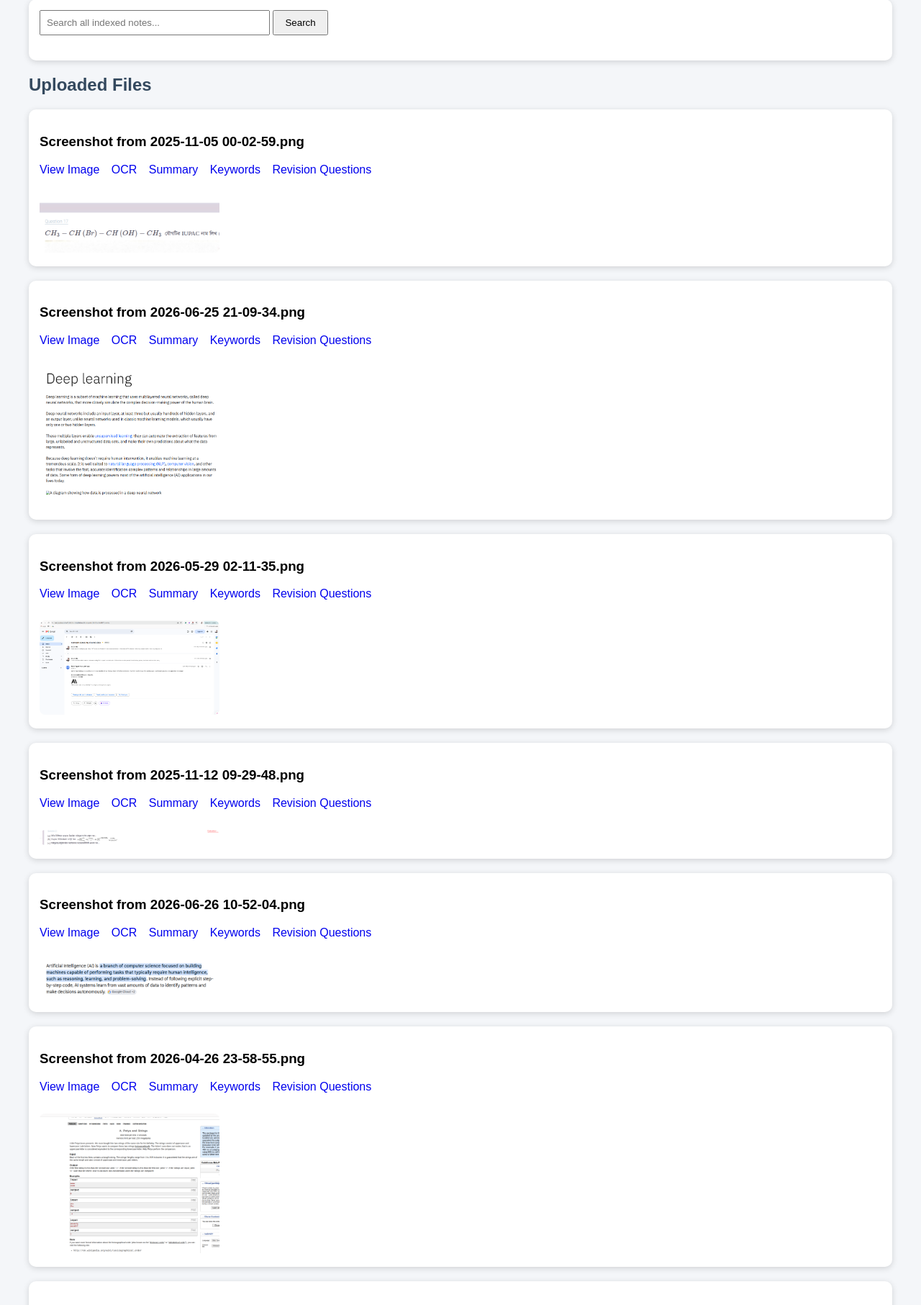
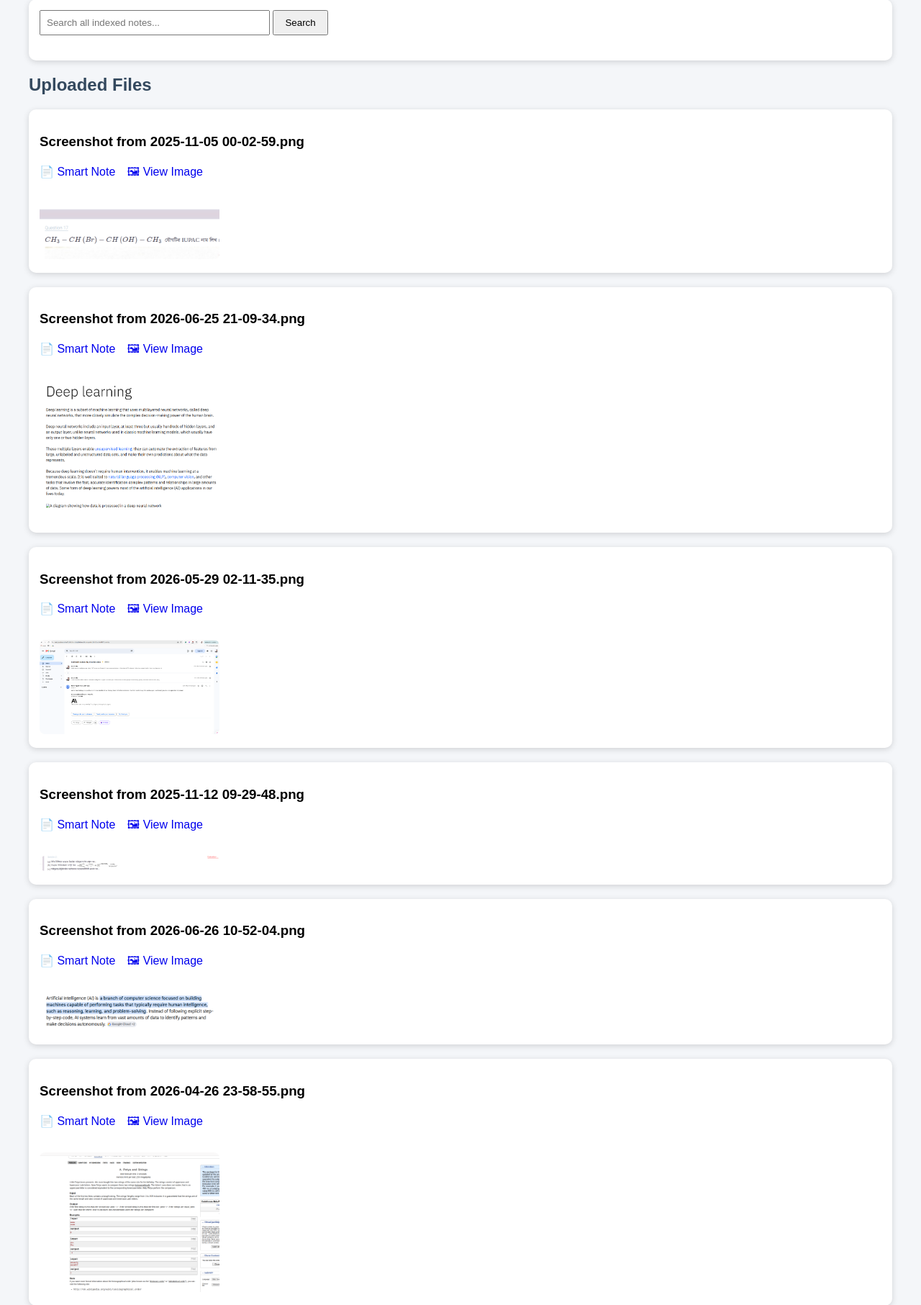
Before and after one commit to 5iyam/study-brain, a Flask app: page / in a window 1280 px wide. Shown: the part 205-2018 px from the top of the page at 72% size. Run offline with Flask 3, Linux system fonts and the light colour scheme.

Commit message:
Study Brain v1.6 - Smart Note Page

```diff
--- a/templates/index.html
+++ b/templates/index.html
@@ -98,15 +98,9 @@
 
 <div class="actions">
 
-<a href="/image/{{ file }}">View Image</a>
+<a href="/smart/{{ file }}">📄 Smart Note</a>
 
-<a href="/ocr/{{ file }}">OCR</a>
-
-<a href="/summary/{{ file }}">Summary</a>
-
-<a href="/keywords/{{ file }}">Keywords</a>
-
-<a href="/questions/{{ file }}">Revision Questions</a>
+<a href="/image/{{ file }}">🖼 View Image</a>
 
 </div>
 
```
